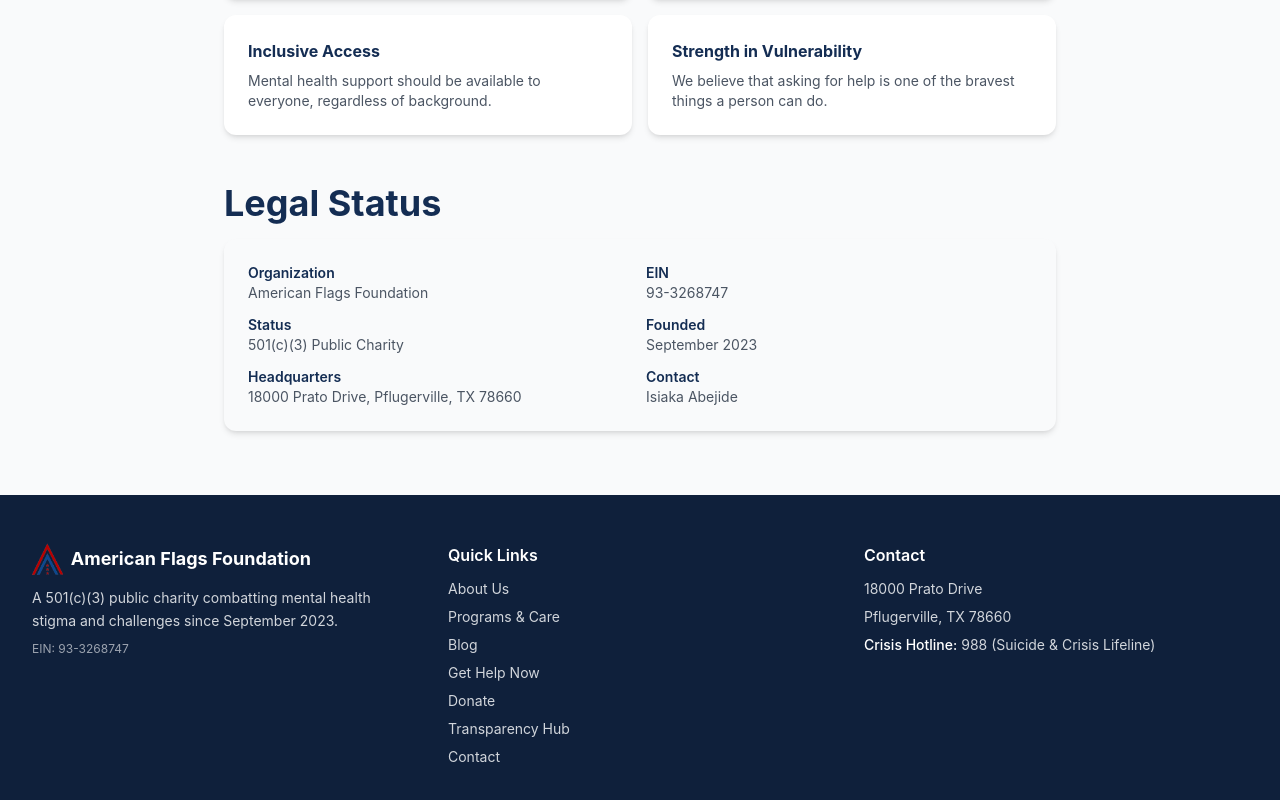
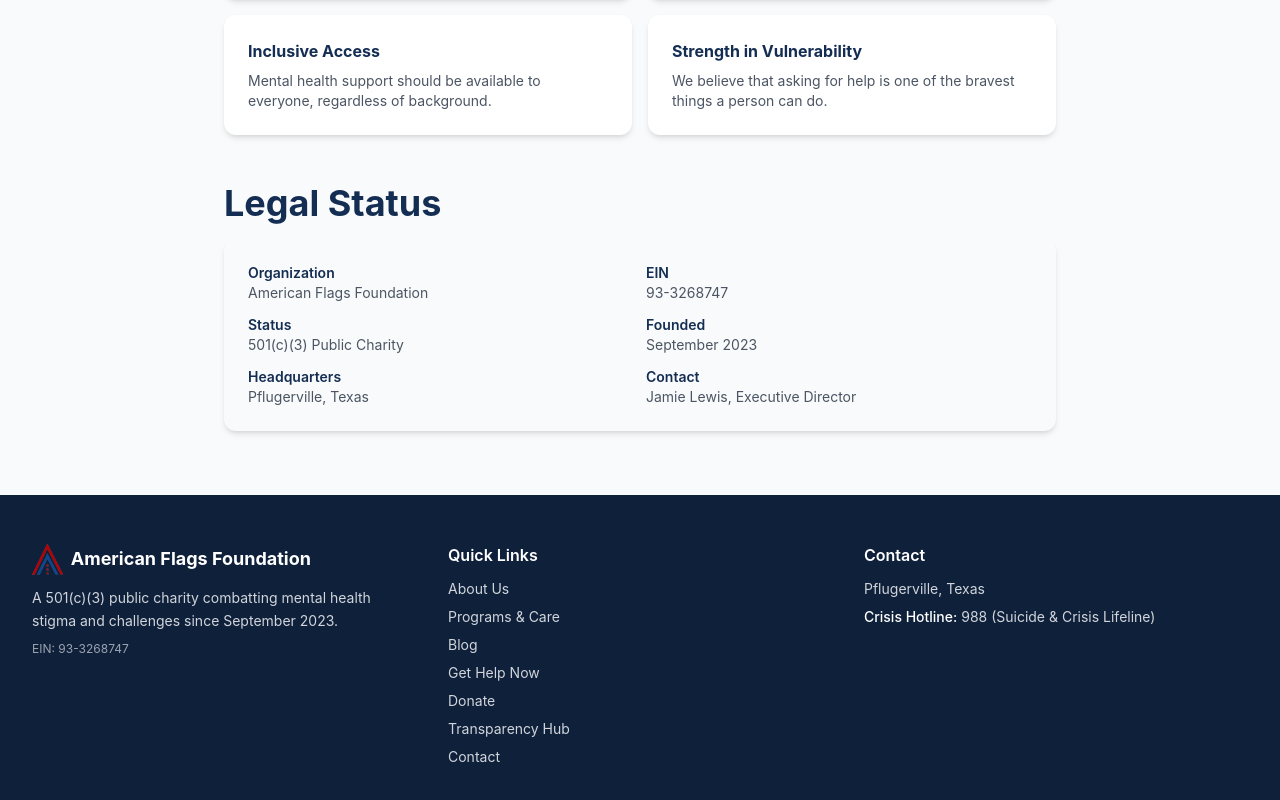
Before and after one commit to AmericanFlagsFoundation/website, a Next.js app: page /about in a window 1280 px wide. Shown: the part 1008-1808 px from the top of the page. Built offline with nearby package versions, Linux system fonts and the light colour scheme.

Commit message:
Update contact to Jamie Lewis, Executive Director; remove home address

```diff
--- a/src/app/about/page.tsx
+++ b/src/app/about/page.tsx
@@ -26,7 +26,7 @@
           <p className="text-gray-600 leading-relaxed">
             The American Flags Foundation was established in September 2023 with
             a bold mission: to shatter the silence surrounding mental health in
-            America. Our founder, Isiaka Abejide, recognized that millions of
+            America. Our founder recognized that millions of
             Americans were suffering in silence — held back not by a lack of
             courage, but by a culture of stigma that treated mental health
             struggles as weakness rather than a natural part of the human
@@ -78,11 +78,11 @@
               </div>
               <div>
                 <dt className="font-semibold text-navy-700">Headquarters</dt>
-                <dd className="text-gray-600">18000 Prato Drive, Pflugerville, TX 78660</dd>
+                <dd className="text-gray-600">Pflugerville, Texas</dd>
               </div>
               <div>
                 <dt className="font-semibold text-navy-700">Contact</dt>
-                <dd className="text-gray-600">Isiaka Abejide</dd>
+                <dd className="text-gray-600">Jamie Lewis, Executive Director</dd>
               </div>
             </dl>
           </div>
--- a/src/app/contact/page.tsx
+++ b/src/app/contact/page.tsx
@@ -31,13 +31,12 @@
                 <h3 className="mb-2 font-bold text-navy-700">📍 Address</h3>
                 <address className="text-sm not-italic text-gray-600">
                   <p>American Flags Foundation</p>
-                  <p>18000 Prato Drive</p>
-                  <p>Pflugerville, TX 78660</p>
+                  <p>Pflugerville, Texas</p>
                 </address>
               </div>
               <div className="card">
                 <h3 className="mb-2 font-bold text-navy-700">👤 Contact Person</h3>
-                <p className="text-sm text-gray-600">Isiaka Abejide</p>
+                <p className="text-sm text-gray-600">Jamie Lewis, Executive Director</p>
               </div>
               <div className="card">
                 <h3 className="mb-2 font-bold text-navy-700">🏛️ Organization Details</h3>
--- a/src/app/donate/page.tsx
+++ b/src/app/donate/page.tsx
@@ -114,8 +114,7 @@
             <h3 className="mb-2 font-bold text-navy-700">Donate by Mail</h3>
             <address className="text-sm not-italic text-gray-600">
               <p>American Flags Foundation</p>
-              <p>18000 Prato Drive</p>
-              <p>Pflugerville, TX 78660</p>
+              <p>Pflugerville, Texas</p>
             </address>
             <p className="mt-3 text-xs text-gray-400">
               EIN: 93-3268747 — All donations are tax-deductible.
--- a/src/app/transparency/page.tsx
+++ b/src/app/transparency/page.tsx
@@ -31,8 +31,8 @@
                 ["EIN", "93-3268747"],
                 ["Tax Status", "501(c)(3) Public Charity"],
                 ["Date Founded", "September 2023"],
-                ["Registered Address", "18000 Prato Drive, Pflugerville, TX 78660"],
-                ["Contact", "Isiaka Abejide"],
+                ["Registered Address", "Pflugerville, Texas"],
+                ["Contact", "Jamie Lewis, Executive Director"],
               ].map(([label, value]) => (
                 <div key={label}>
                   <dt className="text-sm font-semibold text-navy-700">
@@ -114,8 +114,8 @@
             reach out.
           </p>
           <p className="text-sm text-gray-500">
-            Write to us at: American Flags Foundation, 18000 Prato Drive,
-            Pflugerville, TX 78660
+            Write to us at: American Flags Foundation,
+            Pflugerville, Texas
           </p>
         </div>
       </section>
--- a/src/components/Footer.tsx
+++ b/src/components/Footer.tsx
@@ -49,8 +49,7 @@
           <div>
             <h4 className="mb-3 font-semibold text-white">Contact</h4>
             <address className="space-y-2 text-sm not-italic">
-              <p>18000 Prato Drive</p>
-              <p>Pflugerville, TX 78660</p>
+              <p>Pflugerville, Texas</p>
               <p className="mt-4">
                 <span className="font-medium text-white">Crisis Hotline:</span>{" "}
                 <a href="tel:988" className="hover:text-white">
```
